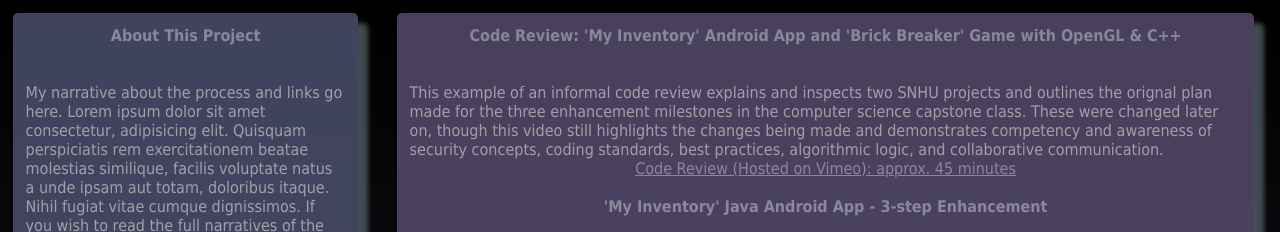
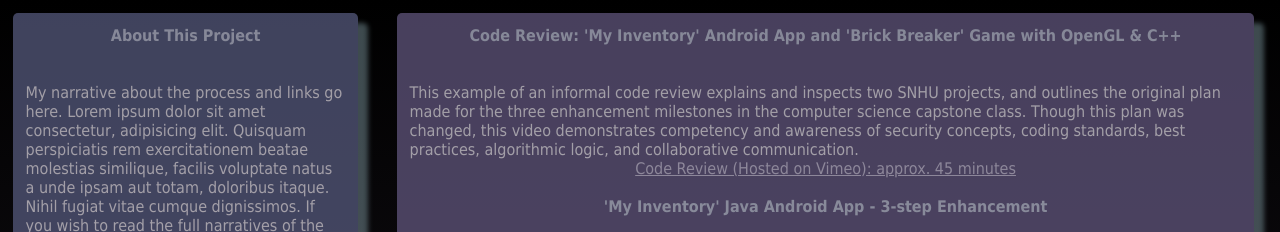
Before and after one commit to VSnow1988/VSnow1988.github.io, a plain HTML site: page project1.html in a window 1280 px wide. Shown: the top 232 px of the page. Drawn offline with Linux system fonts and the light colour scheme.

Commit message:
Edited a paragraph.

```diff
--- a/project1.html
+++ b/project1.html
@@ -30,10 +30,10 @@
             <h4>Code Review: 'My Inventory' Android App and 'Brick Breaker' Game with OpenGL & C++</h4>
             <br><br>
             <p>
-                This example of an informal code review explains and inspects two SNHU projects and outlines the orignal plan made
-                for the three enhancement milestones in the computer science capstone class. These were changed later on, though this video
-                still highlights the changes being made and demonstrates competency and awareness of security concepts, coding standards,
-                best practices, algorithmic logic, and collaborative communication.
+                This example of an informal code review explains and inspects two SNHU projects, and outlines the original plan made
+                for the three enhancement milestones in the computer science capstone class. Though this plan was changed, this video
+                demonstrates competency and awareness of security concepts, coding standards, best practices, algorithmic logic,
+                and collaborative communication.
             </p>
             <a href="https://vimeo.com/936480789?share=copy">Code Review (Hosted on Vimeo): approx. 45 minutes</a>
             <br><br>
```
